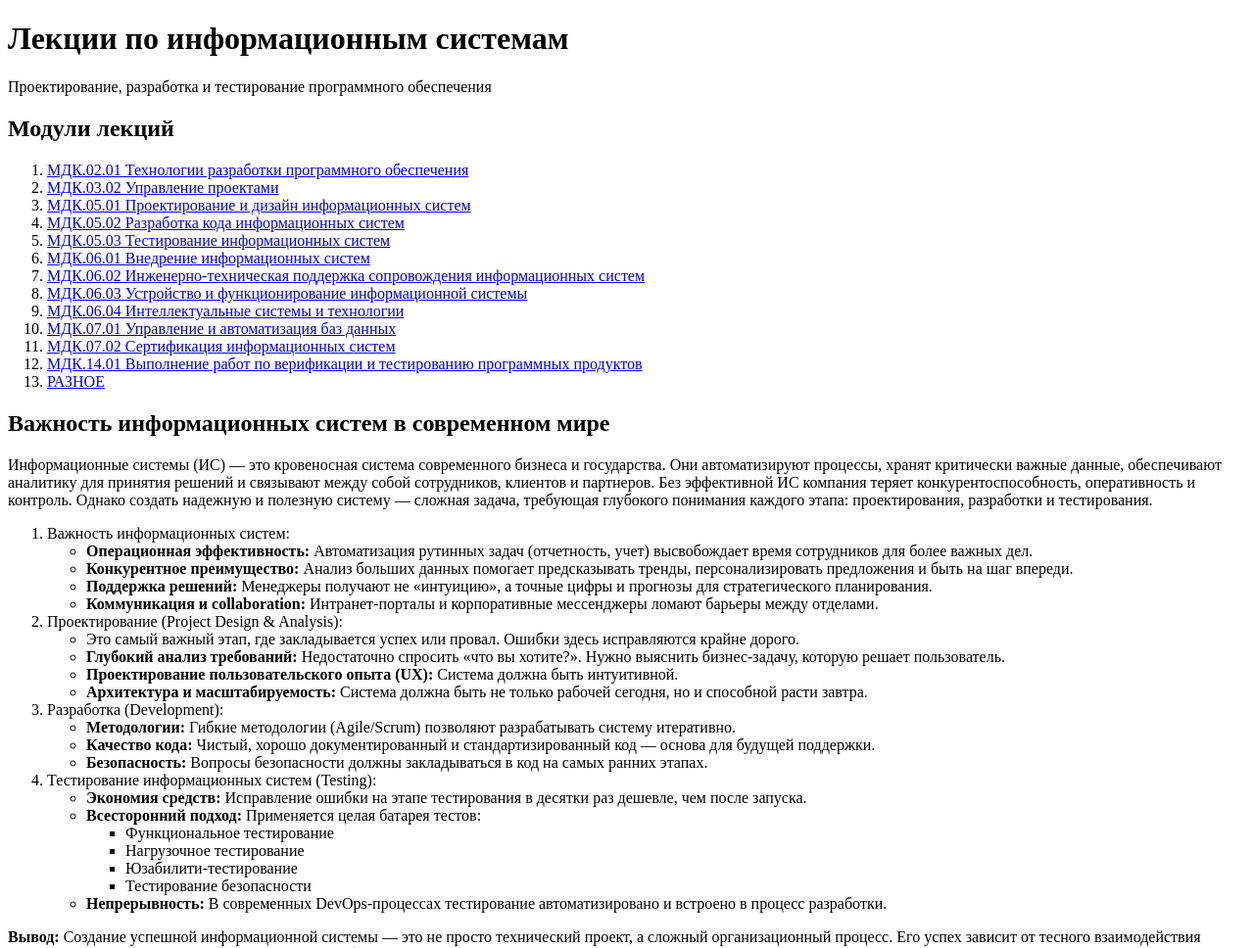
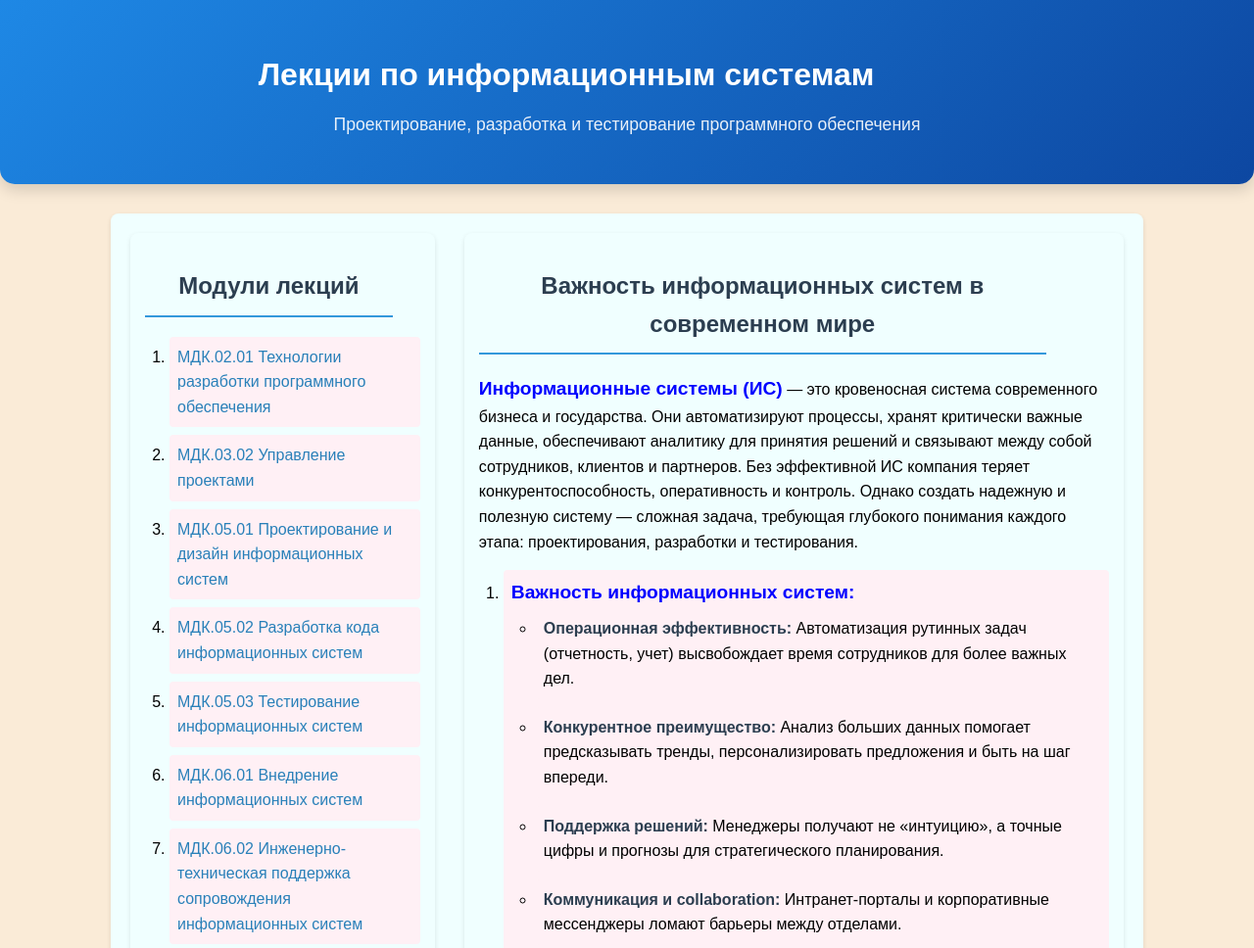
Before and after one commit to Munihov-Mark/shiny-octo-happiness, a plain HTML site: page index.html in a window 1280 px wide. Shown: the top 968 px of the page at 98% size. Drawn offline with Linux system fonts and the light colour scheme.

Commit message:
Update style.css

```diff
--- a/style.css
+++ b/style.css
@@ -1 +1,129 @@
-css-huess
+body {
+    background: antiquewhite;
+    width: 100%;
+    font-family: Arial, sans-serif;
+    line-height: 1.6;
+    margin: 0;
+    padding: 0;
+}
+
+.cont {
+    display: flex;
+    width: 80%;
+    margin: 0 auto;
+    gap: 20px;
+}
+
+aside {
+    flex: 1;
+}
+
+main {
+    flex: 4;
+}
+
+.item1 {
+    flex-grow: 1;
+    flex-basis: 150px;
+}
+
+.item2 {
+    flex-grow: 4;
+}
+
+div {
+    margin: 5px;
+    padding: 15px;
+    background: azure;
+    border-radius: 8px;
+    box-shadow: 0 2px 5px rgba(0,0,0,0.1);
+}
+
+h1, h2 {
+    text-align: center;
+    width: 90%;
+}
+
+h1 {
+    color: white;
+    margin-bottom: 10px;
+}
+
+h2 {
+    color: #2c3e50;
+    border-bottom: 2px solid #3498db;
+    padding-bottom: 10px;
+}
+
+img {
+    margin: auto;
+    display: block;
+}
+
+span {
+    font-size: larger;
+    color: blue;
+    font-weight: bold;
+}
+
+header {
+    background: linear-gradient(135deg, #1e88e5, #0d47a1);
+    color: white;
+    padding: 30px 20px;
+    border-radius: 0 0 15px 15px;
+    margin-bottom: 30px;
+    box-shadow: 0 6px 15px rgba(0, 0, 0, 0.15);
+    text-align: center;
+}
+
+header p {
+    font-size: 1.1em;
+    opacity: 0.9;
+    margin-top: 10px;
+}
+
+ol, ul {
+    padding-left: 25px;
+}
+
+li {
+    margin-bottom: 8px;
+    background: lavenderblush;
+    padding: 8px;
+    border-radius: 4px;
+}
+
+a {
+    color: #2980b9;
+    text-decoration: none;
+    transition: color 0.3s;
+}
+
+a:hover {
+    color: #1a5276;
+    text-decoration: underline;
+}
+
+strong {
+    color: #2c3e50;
+}
+
+/* Адаптивность для мобильных устройств */
+@media (max-width: 768px) {
+    .cont {
+        flex-direction: column;
+        width: 95%;
+    }
+
+    .item1, .item2 {
+        flex: 1;
+    }
+
+    header {
+        padding: 20px 10px;
+    }
+
+    h1 {
+        font-size: 1.5em;
+    }
+}
```
